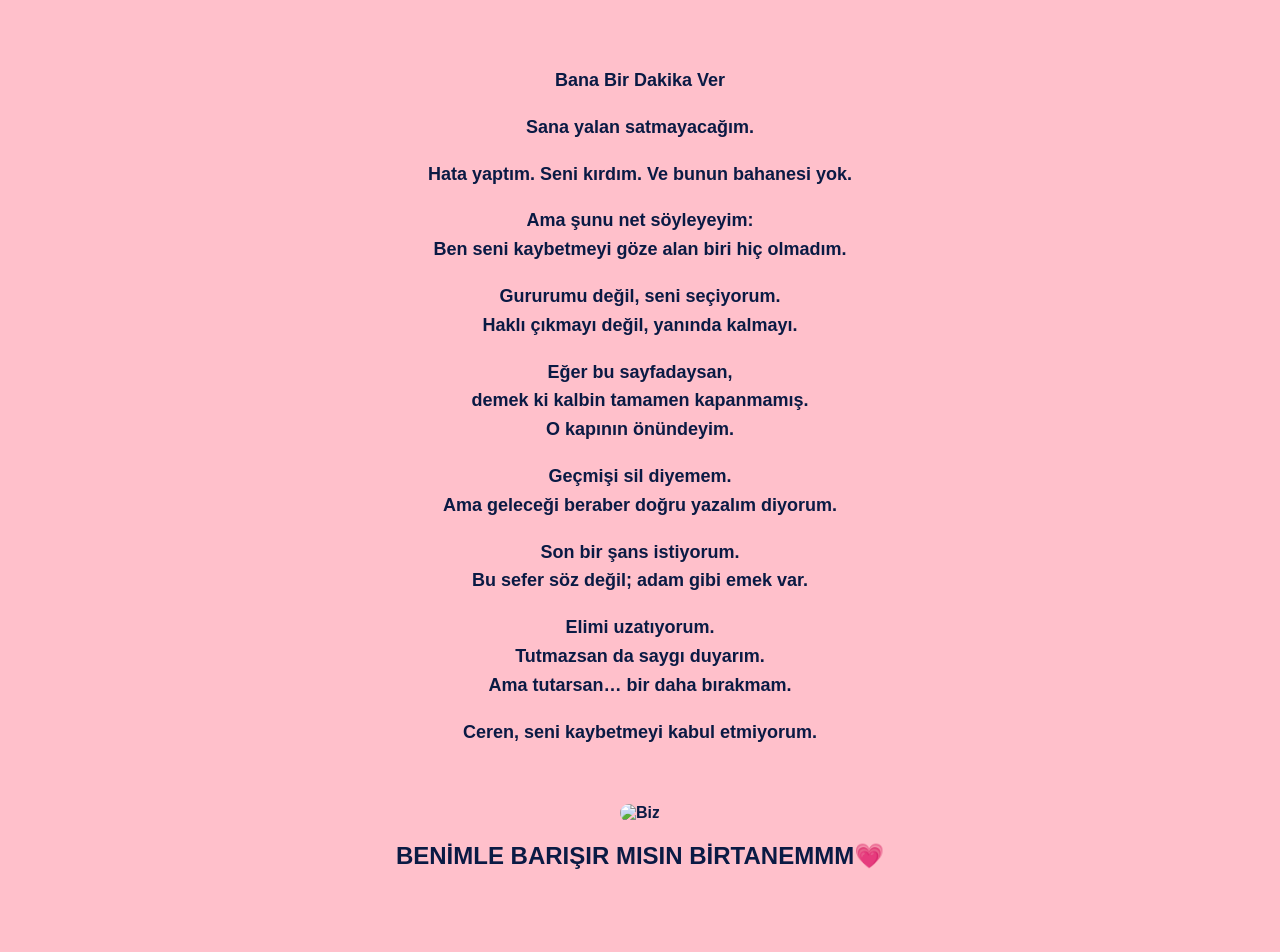
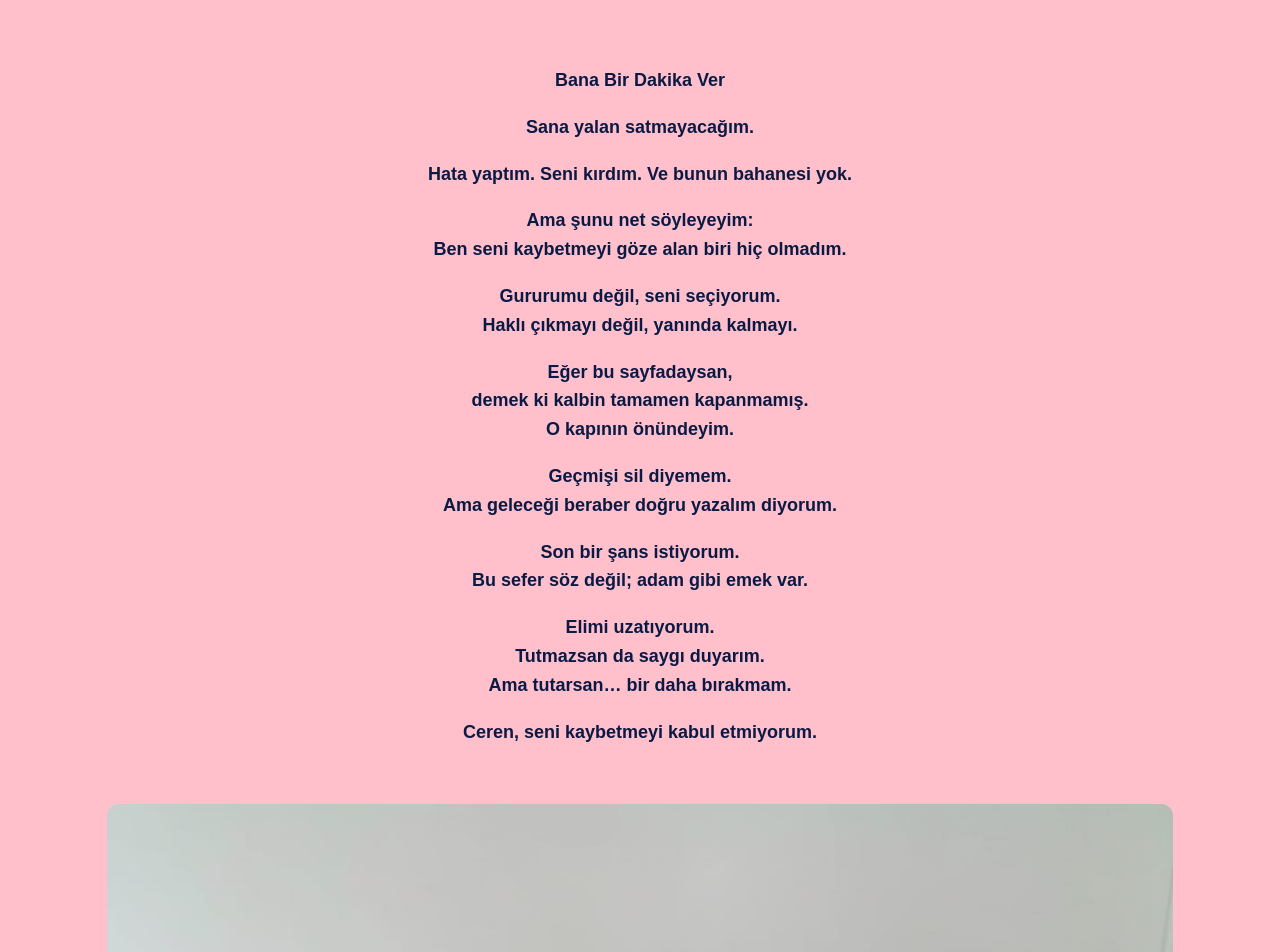
Before and after one commit to erengfb/Cerenimmm, a plain HTML site: page index.html in a window 1280 px wide. Shown: the top 952 px of the page. Before the commit the page ends 918 px from the top, so only its background shows below. Drawn offline with Linux system fonts and the light colour scheme.

Commit message:
Update index.html

```diff
--- a/index.html
+++ b/index.html
@@ -53,7 +53,7 @@
   </div>
 
   <!-- FOTOĞRAF BURAYA GELECEK -->
-<img src="IMG-20260102-WA..." alt="Biz">
+<img src="cerenim.jpg" alt="Biz">
 
   <div class="alt-yazi">
     BENİMLE BARIŞIR MISIN BİRTANEMMM💗
```
